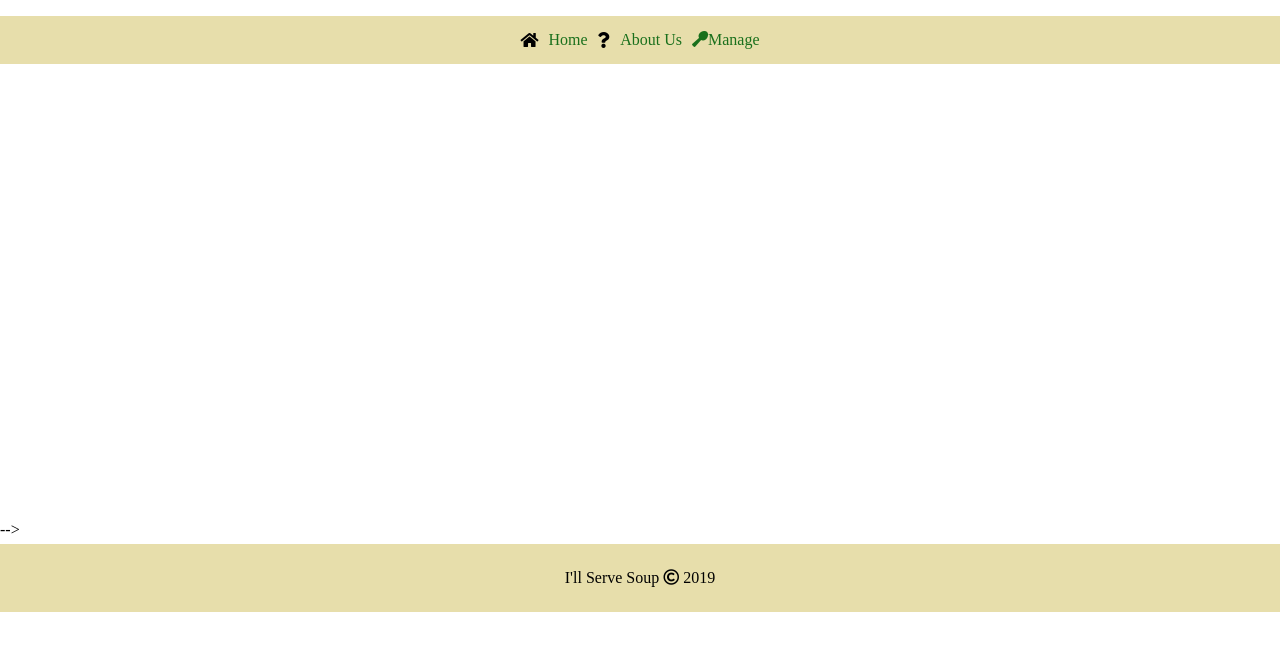
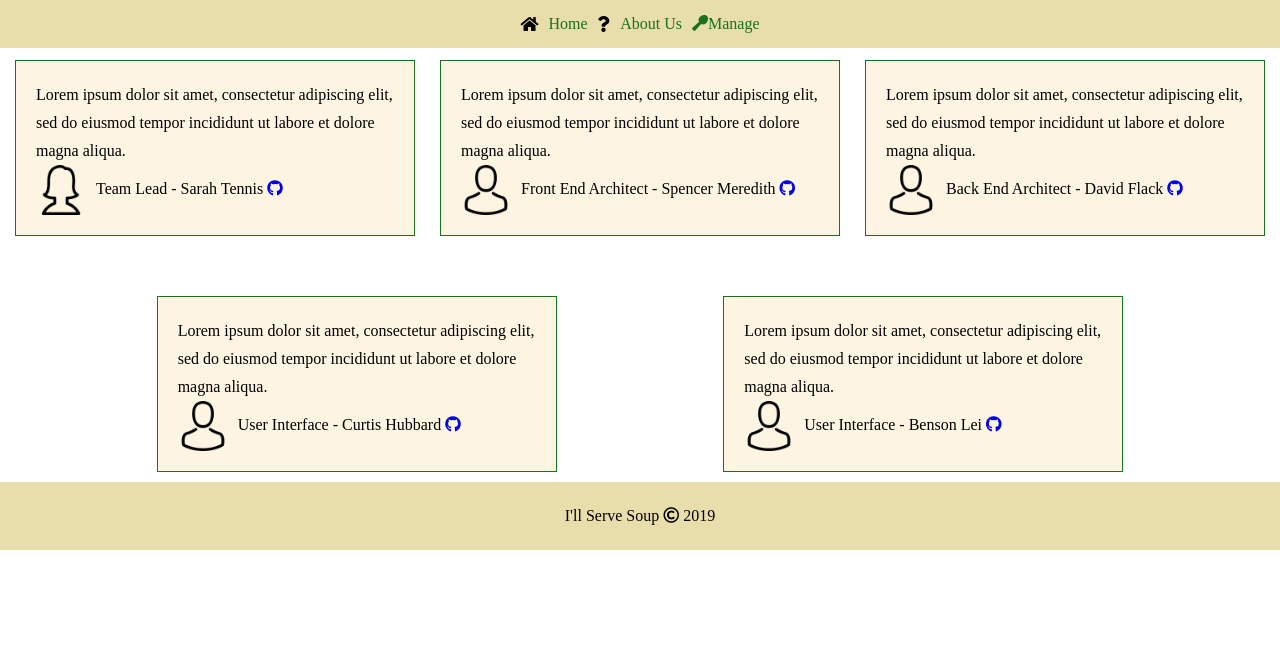
Before and after one commit to jmtblei/inventory-kitchen, a plain HTML site: page about.html in a window 1280 px wide. Drawn offline with Linux system fonts and the light colour scheme; a web font is replaced by a local one.

Commit message:
basic layout for about page

```diff
--- a/about.html
+++ b/about.html
@@ -6,7 +6,7 @@
         <link rel="stylesheet" href="/css/index.css" />
         <link rel="stylesheet" href="https://use.fontawesome.com/releases/v5.7.2/css/all.css" integrity="sha384-fnmOCqbTlWIlj8LyTjo7mOUStjsKC4pOpQbqyi7RrhN7udi9RwhKkMHpvLbHG9Sr" crossorigin="anonymous">
         <link href="https://fonts.googleapis.com/css?family=Gabriela" rel="stylesheet">
-        <script src="components\carousel\carousel.js" async></script>
+        <script src="components\carousel\dropdown.js" async></script>
     </head>
     </body>
         <div id="container"> <!-- CONTAINER ------------------>
@@ -25,16 +25,54 @@
                     </div>
                 </nav>
             </header>
-            <!--Banner-->
-            <!--Slideshow-->
-            <div class="carousel">
-                    <img class="bannerimgs" src="" />
-                    <img class="bannerimgs" src="" />
-                    <img class="bannerimgs" src="" />
-                    <img class="bannerimgs" src="" />
+            <!--Content-->
+            <div class="box-container">
+                <div class="boxes">
+                    <div class="description">Lorem ipsum dolor sit amet, consectetur adipiscing elit, sed do eiusmod tempor incididunt ut labore et dolore magna aliqua.</div>
+                    <div class="detail">
+                        <div class="profile">
+                            <img src="images\favatar.png">
+                        </div>
+                        <p>Team Lead - Sarah Tennis <a href="https://github.com/sarahtennis"><i class="fab fa-github"></i></a></p>
+                    </div>
+                </div>
+                <div class="boxes">
+                    <div class="description">Lorem ipsum dolor sit amet, consectetur adipiscing elit, sed do eiusmod tempor incididunt ut labore et dolore magna aliqua.</div>
+                    <div class="detail">
+                        <div class="profile">
+                            <img src="images\mavatar.png">
+                    </div>
+                        <p>Front End Architect - Spencer Meredith <a href="https://github.com/Spencer-M24"><i class="fab fa-github"></i></a></p>
+                    </div>
+                </div>
+                <div class="boxes">
+                    <div class="description">Lorem ipsum dolor sit amet, consectetur adipiscing elit, sed do eiusmod tempor incididunt ut labore et dolore magna aliqua.</div>
+                   <div class="detail">
+                        <div class="profile">
+                            <img src="images\mavatar.png">
+                        </div>
+                        <p>Back End Architect - David Flack <a href="https://github.com/Zooheck"><i class="fab fa-github"></i></a></p>
+                    </div>
+                </div>
+                <div class="boxes">
+                    <div class="description">Lorem ipsum dolor sit amet, consectetur adipiscing elit, sed do eiusmod tempor incididunt ut labore et dolore magna aliqua.</div>
+                    <div class="detail">
+                        <div class="profile">
+                            <img src="images\mavatar.png">
+                        </div>
+                        <p>User Interface - Curtis Hubbard <a href="https://github.com/Chubbard022"><i class="fab fa-github"></i></a></p>
+                    </div>
+                </div>
+                <div class="boxes">
+                    <div class="description">Lorem ipsum dolor sit amet, consectetur adipiscing elit, sed do eiusmod tempor incididunt ut labore et dolore magna aliqua.</div>
+                    <div class="detail">
+                        <div class="profile">
+                            <img src="images\mavatar.png">
+                        </div>
+                        <p>User Interface - Benson Lei <a href="https://github.com/jmtblei"><i class="fab fa-github"></i></a></p>
+                    </div>
+                </div>
             </div>
-            <!--Content-->
-            </div> -->
             <!--Footer-->
             <footer>
                 <p>I'll Serve Soup <i class="far fa-copyright"></i> 2019</p>
--- a/components/carousel/carousel.js
+++ b/components/carousel/carousel.js
@@ -11,24 +11,5 @@ function carousel() {
   slideIndex++;
   if (slideIndex > slides.length) {slideIndex = 1}
   slides[slideIndex-1].style.display = "block";
-  setTimeout(carousel, 2000); // Change image every 2 seconds
+  setTimeout(carousel, 2000); // Change image every 2000ms seconds
 }
-
-// Dropdown
-class Dropdown {
-  constructor(element) {
-    this.element = element;
-    this.button = this.element.querySelector('.dropdownbutton');
-    this.content = this.element.querySelector('.dropdowncontent');
-    this.button.addEventListener('click', () => {
-      this.toggleContent();
-    });
-  }
-  toggleContent() {
-    this.content.classList.toggle('dropdownhidden');
-  }
-}
-
-let dropdowns = document.querySelectorAll('.dropdown');
-
-dropdowns.forEach( dropdown => new Dropdown(dropdown));
--- /dev/null
+++ b/components/carousel/dropdown.js
@@ -0,0 +1,18 @@
+// Dropdown
+class Dropdown {
+    constructor(element) {
+      this.element = element;
+      this.button = this.element.querySelector('.dropdownbutton');
+      this.content = this.element.querySelector('.dropdowncontent');
+      this.button.addEventListener('click', () => {
+        this.toggleContent();
+      });
+    }
+    toggleContent() {
+      this.content.classList.toggle('dropdownhidden');
+    }
+  }
+
+  let dropdowns = document.querySelectorAll('.dropdown');
+
+  dropdowns.forEach( dropdown => new Dropdown(dropdown));
--- a/less/content.less
+++ b/less/content.less
@@ -24,3 +24,35 @@
         }
     }
 }
+
+/* Boxes */
+.box-container {
+  width: 100%;
+  display: flex;
+  flex-wrap: wrap;
+  justify-content: space-evenly;
+  margin-bottom: 10px;
+
+  .boxes {
+    display: flex;
+    flex-direction: column;
+    border: 1px solid @forest;
+    background-color: #FDF5E2;
+    padding: 20px;
+    margin: 60px 10px 0;
+    width: 400px;
+
+    .detail {
+      display: flex;
+      text-align: center;
+
+      img {
+        width: 50px;
+      }
+
+      p {
+        padding: 10px 0 0 10px;
+      }
+    }
+  }
+}
```
Also changed, not shown: index.html (+1 -0 lines), css/index.css, images/favatar.png (added), images/mavatar.png (added), less/index.less (line endings or trailing spaces).
